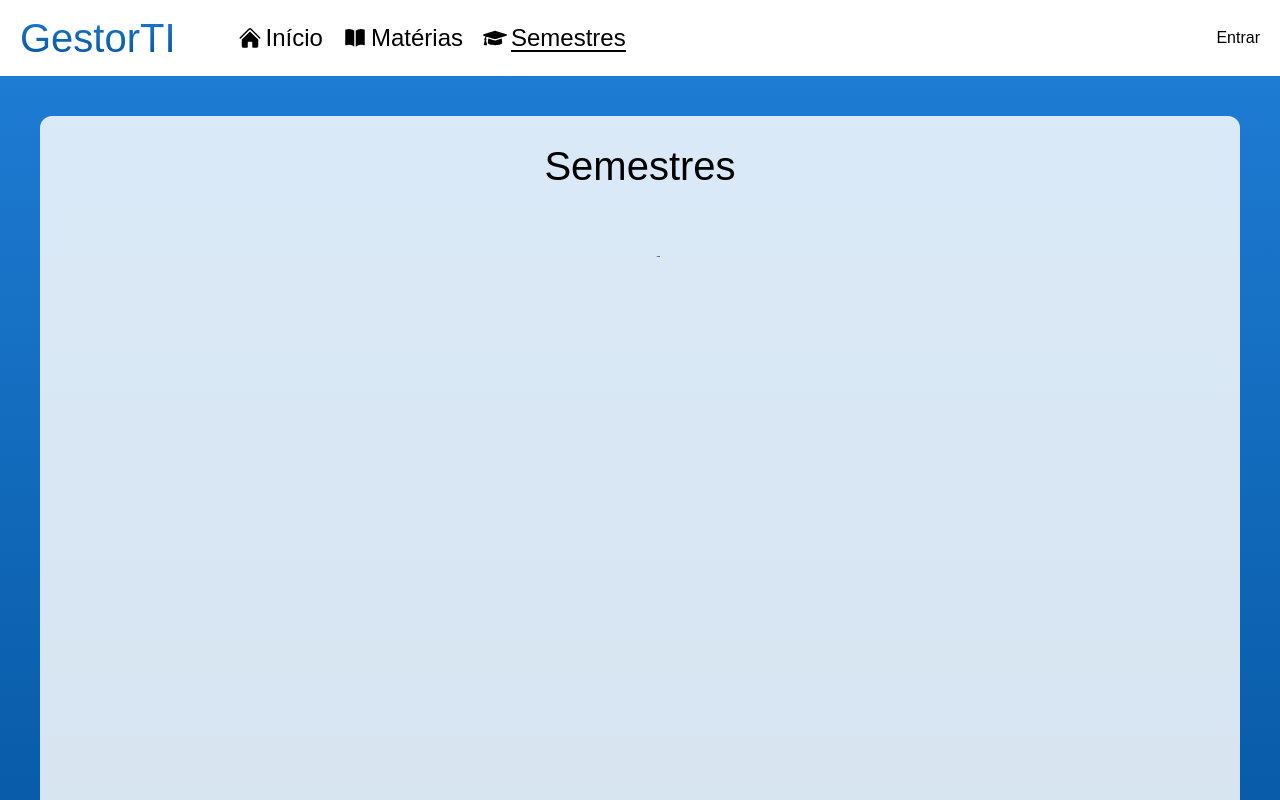
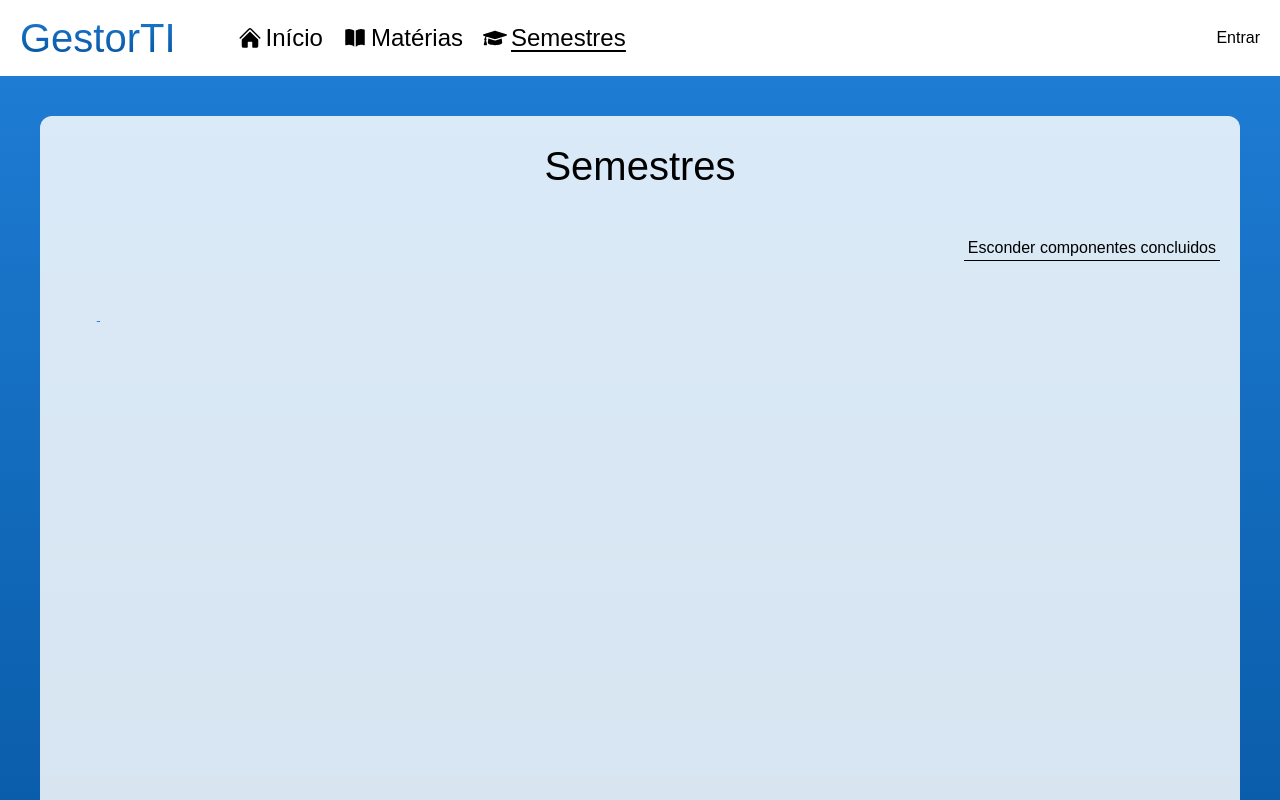
Before and after one commit to MatheusSCristo/tech_front, a Next.js app: page /semesters in a window 1280 px wide. Shown: the top 800 px of the page. Built offline with nearby package versions, Linux system fonts and the light colour scheme; a web font is replaced by a local one.

Commit message:
feat: Add hide finished subjects button

```diff
--- a/src/app/(pages)/(nav)/semesters/ErrorPopUp/index.tsx
+++ b/src/app/(pages)/(nav)/semesters/ErrorPopUp/index.tsx
@@ -30,8 +30,6 @@ const ErrorPopUp = ({
 
 
   const progress=(time/3)*100;
-
-  console.log("called")
 
   return (
     <div className="gap-3 flex flex-col items-center p-3 z-10 fixed bottom-5 right-5 min-w-[20%] max-w-[30%] bg-white rounded-md border border-black shadow-xl ">
--- a/src/app/(pages)/(nav)/semesters/Semester/index.tsx
+++ b/src/app/(pages)/(nav)/semesters/Semester/index.tsx
@@ -15,11 +15,13 @@ const Semester = ({
   index,
   setSemesters,
   semesters,
+  hideSubjects,
 }: {
   semester: SemesterUserType;
   index: number;
   setSemesters: React.Dispatch<React.SetStateAction<SemesterUserType[]>>;
   semesters: SemesterUserType[];
+  hideSubjects: boolean;
 }) => {
   const [error, setError] = useState({} as ErrorType);
   const [selectingSubjects, setSelectingSubjects] = useState(false);
@@ -98,15 +100,14 @@ const Semester = ({
         direction="horizontal"
       >
         {(provided) => (
-          <div className="px-2 flex flex-col border-b-[1px] border-black pb-5 gap-2">
-            <div className="self-start">
+          <div className="px-2 flex flex-col border-b-[1px] border-black pb-5 gap-2 min-h-[200px] justify-center">
             <button
-                className=" px-1 border-b-[1px] border-black hover:scale-[1.05] duration-300"
+              className=" self-start px-1 border-b-[1px] border-black hover:scale-[1.05] duration-300"
               onClick={() => setSelectingSubjects((prevState) => !prevState)}
             >
               Selecionar
             </button>
-            </div>
+
             <div
               ref={provided.innerRef}
               {...provided.droppableProps}
@@ -114,7 +115,10 @@ const Semester = ({
             >
               <span className="font-bold text-xl">{semester.semester}°</span>
               <div className="flex flex-wrap gap-10 justify-center w-full">
-                {semester.subjects.map((subject, index) => (
+                {semester.subjects.length > 0 &&
+                  semester.subjects.map((subject, index) => {
+                    if (subject.finished && hideSubjects) return null;
+                    return (
                       <Subject
                         setSelectedSubjects={setSelectedSubjects}
                         subject={subject}
@@ -125,7 +129,11 @@ const Semester = ({
                         selecting={selectingSubjects}
                         semesters={semesters}
                       />
-                ))}
+                    );
+                  })}
+                {((semester.subjects.every((subject) => subject.finished) &&
+                  hideSubjects) ||
+                  semester.subjects.length === 0) && <h2 className="font-bold">Nenhum componente para exibir...</h2>}
               </div>
               {provided.placeholder}
             </div>
--- a/src/app/(pages)/(nav)/semesters/page.tsx
+++ b/src/app/(pages)/(nav)/semesters/page.tsx
@@ -26,6 +26,8 @@ const Semesters = () => {
   const [responseFunction, setResponseFunction] = useState<() => void>(
     () => {}
   );
+
+  const [hideSubjects, setHideSubjects] = useState(false);
 
   useEffect(() => {
     const getSemesters = async () => {
@@ -112,11 +114,11 @@ const Semesters = () => {
       return;
     }
     const canMoveSubject =
-    checkPreRequisitesNotPaid(subject, destinationSemester) &&
-    checkPreRequisitesOfSubjectOnDestinationSemester(
-      subject,
-      destinationSemester
-    ) &&
+      checkPreRequisitesNotPaid(subject, destinationSemester) &&
+      checkPreRequisitesOfSubjectOnDestinationSemester(
+        subject,
+        destinationSemester
+      ) &&
       checkSubjectItsCoRequisiteOf(
         setSemesters,
         semesters,
@@ -133,7 +135,8 @@ const Semesters = () => {
         subject.subject,
         setSubjectError,
         setOpenPopUp,
-        setResponseFunction);
+        setResponseFunction
+      );
 
     if (!canMoveSubject) return;
 
@@ -149,11 +152,18 @@ const Semesters = () => {
     <>
       <div className="bg-[#ffffffd6] m-10  flex flex-col items-center p-5 rounded-xl gap-10">
         <h1 className="text-[2.5em]">Semestres</h1>
-        <div className="flex flex-col gap-5 min-h-screen">
+        <button
+          className="self-end px-1 border-b-[1px] border-black hover:scale-[1.05] duration-300"
+          onClick={() => setHideSubjects((prevState) => !prevState)}
+        >
+          {hideSubjects?"Mostrar":"Esconder"} componentes concluidos
+        </button>
+        <div className="flex flex-col gap-5 min-h-screen w-full">
           {semesters.length > 0 && (
             <DragDropContext onDragEnd={handleOnDragEnd}>
               {semesters?.map((semester, index) => (
                 <Semester
+                  hideSubjects={hideSubjects}
                   semester={semester}
                   index={index}
                   key={semester.id}
```
Lines whose indentation alone changed are shown as unchanged.
